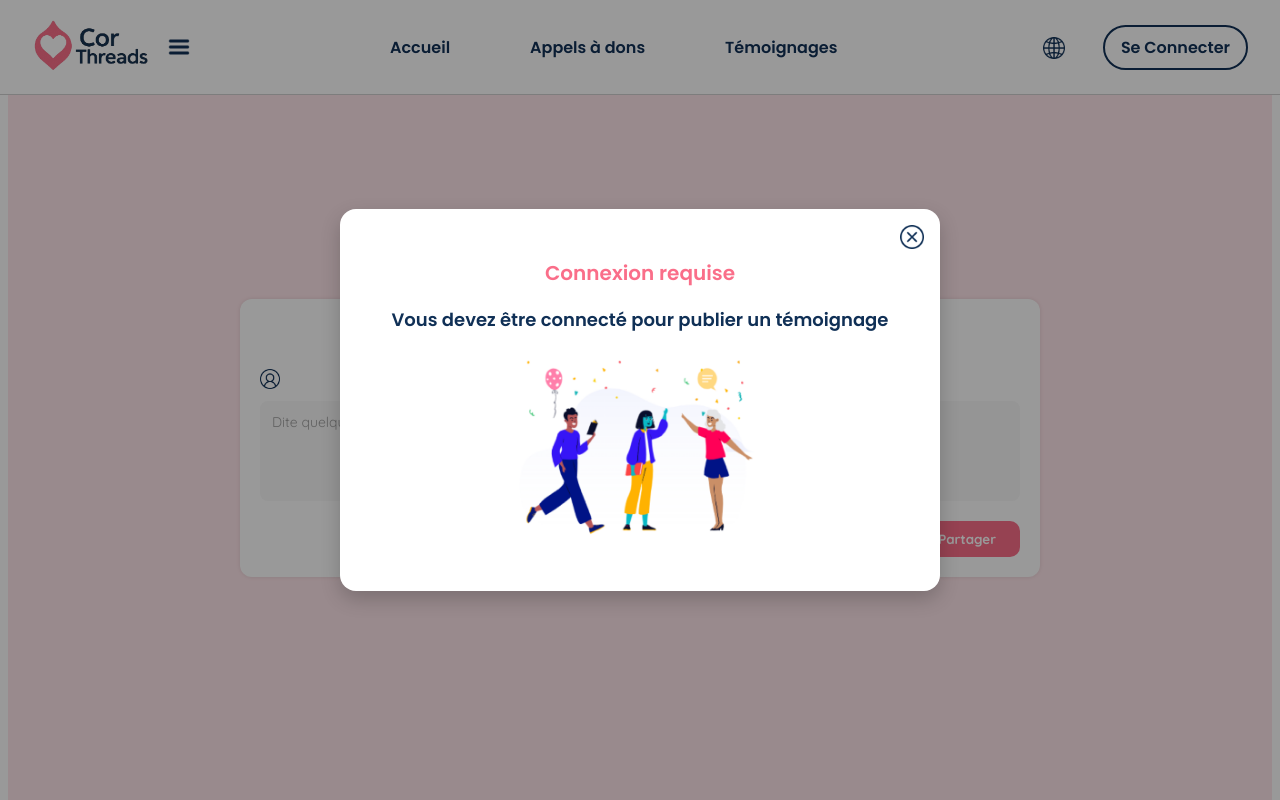
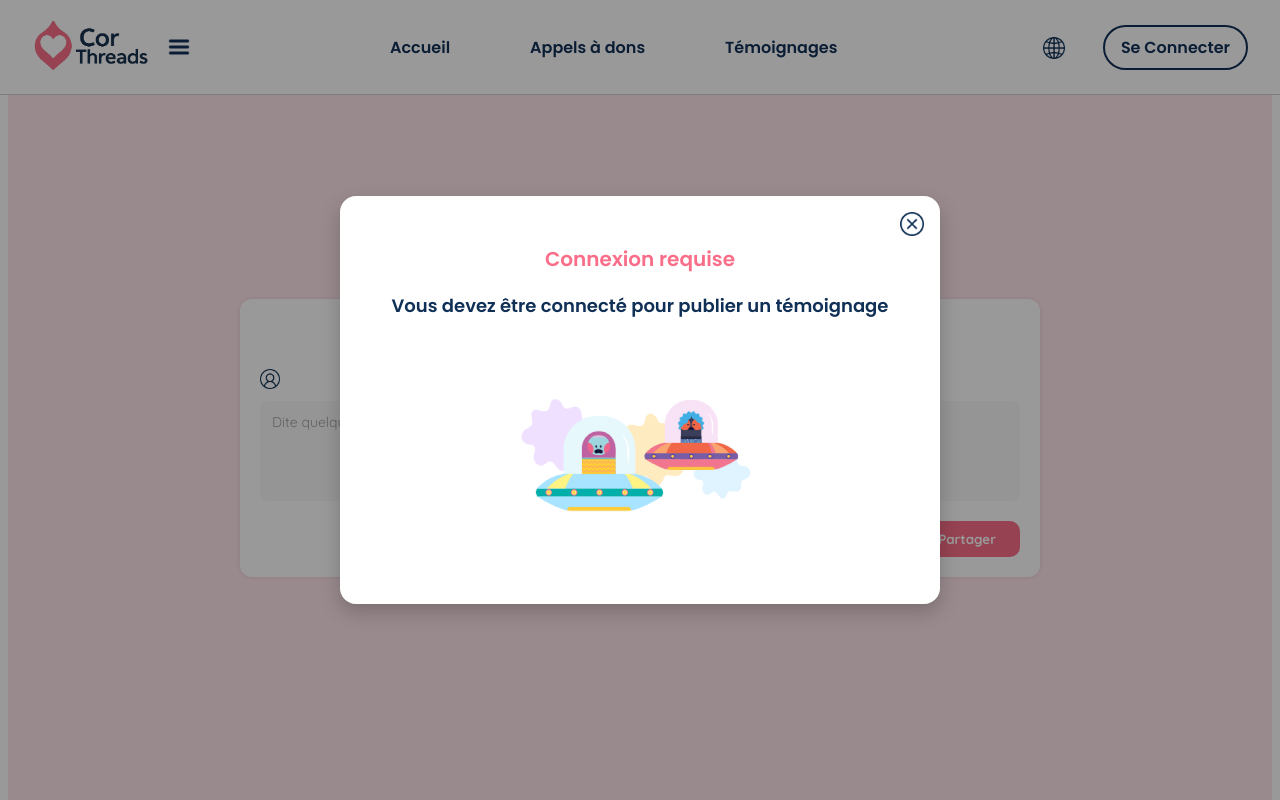
Before and after one commit to ImeneeSh/corthreads, a Vue app in the folder frontend/frontend/: page /partagerTemoignage in a window 1280 px wide. Shown: the top 800 px of the page. Built offline with nearby package versions, Linux system fonts and the light colour scheme.

Commit message:
modification de l'illustration du popup d'erreur

```diff
--- a/frontend/frontend/src/views/partagerAppel.vue
+++ b/frontend/frontend/src/views/partagerAppel.vue
@@ -73,7 +73,7 @@
       </div>
     </div>
 
-    <Popup v-if="afficherPopup" :titre="popupTitre" :message="popupMessage" :illustration="illustrationConnexion" @fermer="fermerPopup" />
+    <Popup v-if="afficherPopup" :titre="popupTitre" :message="popupMessage" :illustration="illustrationPopup" @fermer="fermerPopup" />
   </div>
 </template>
 
@@ -261,6 +261,9 @@ import { useRouter} from 'vue-router'
 import axios from 'axios'
 import Popup from '@/components/popupSucces.vue'
 import illustrationConnexion from '@/assets/celebration.png'
+import illustrationRequired from '@/assets/required.png'
+
+const illustrationPopup = ref(illustrationRequired)
 
 const router = useRouter()
 
@@ -298,6 +301,7 @@ onMounted(() => {
     afficherPopup.value = true
     popupTitre.value = 'Connexion requise'
     popupMessage.value = 'Vous devez être connecté pour publier un appel à dons'
+    illustrationPopup.value = illustrationRequired
     rediriger.value = true
   } else {
     estConnecte.value = true
@@ -329,6 +333,7 @@ const envoyerAppel = async () => {
 
     popupTitre.value = 'Appel partagé avec succès'
     popupMessage.value = 'Merci pour votre confiance.'
+    illustrationPopup.value = illustrationConnexion
     afficherPopup.value = true
     rediriger.value = true
     contenu.value = ''
--- a/frontend/frontend/src/views/partagerTemoignage.vue
+++ b/frontend/frontend/src/views/partagerTemoignage.vue
@@ -18,7 +18,7 @@
       </div>
     </div>
 
-    <Popup v-if="afficherPopup" :titre="popupTitre" :message="popupMessage" :illustration="illustrationConnexion" @fermer="fermerPopup"/>
+    <Popup v-if="afficherPopup" :titre="popupTitre" :message="popupMessage" :illustration="illustrationPopup" @fermer="fermerPopup"/>
   </div>
 </template>
 
@@ -159,6 +159,9 @@ import { useRouter } from 'vue-router'
 import axios from 'axios'
 import Popup from '@/components/popupSucces.vue'
 import illustrationConnexion from '@/assets/celebration.png'
+import illustrationRequired from '@/assets/required.png'
+
+const illustrationPopup = ref(illustrationRequired)
 
 const router = useRouter()
 
@@ -178,6 +181,7 @@ onMounted(() => {
     afficherPopup.value = true
     popupTitre.value= 'Connexion requise'
     popupMessage.value = 'Vous devez être connecté pour publier un témoignage'
+    illustrationPopup.value = illustrationRequired
     rediriger.value = true
   } else {
     estConnecte.value = true
@@ -209,6 +213,7 @@ const envoyerTemoignage = async () => {
 
     popupTitre.value = 'Témoignage partagé avec succès'
     popupMessage.value = 'Merci pour votre contribution.'
+    illustrationPopup.value = illustrationConnexion
     afficherPopup.value = true
     rediriger.value = true
     contenu.value = ''
```
Also changed, not shown: frontend/frontend/src/assets/required.png (added).
